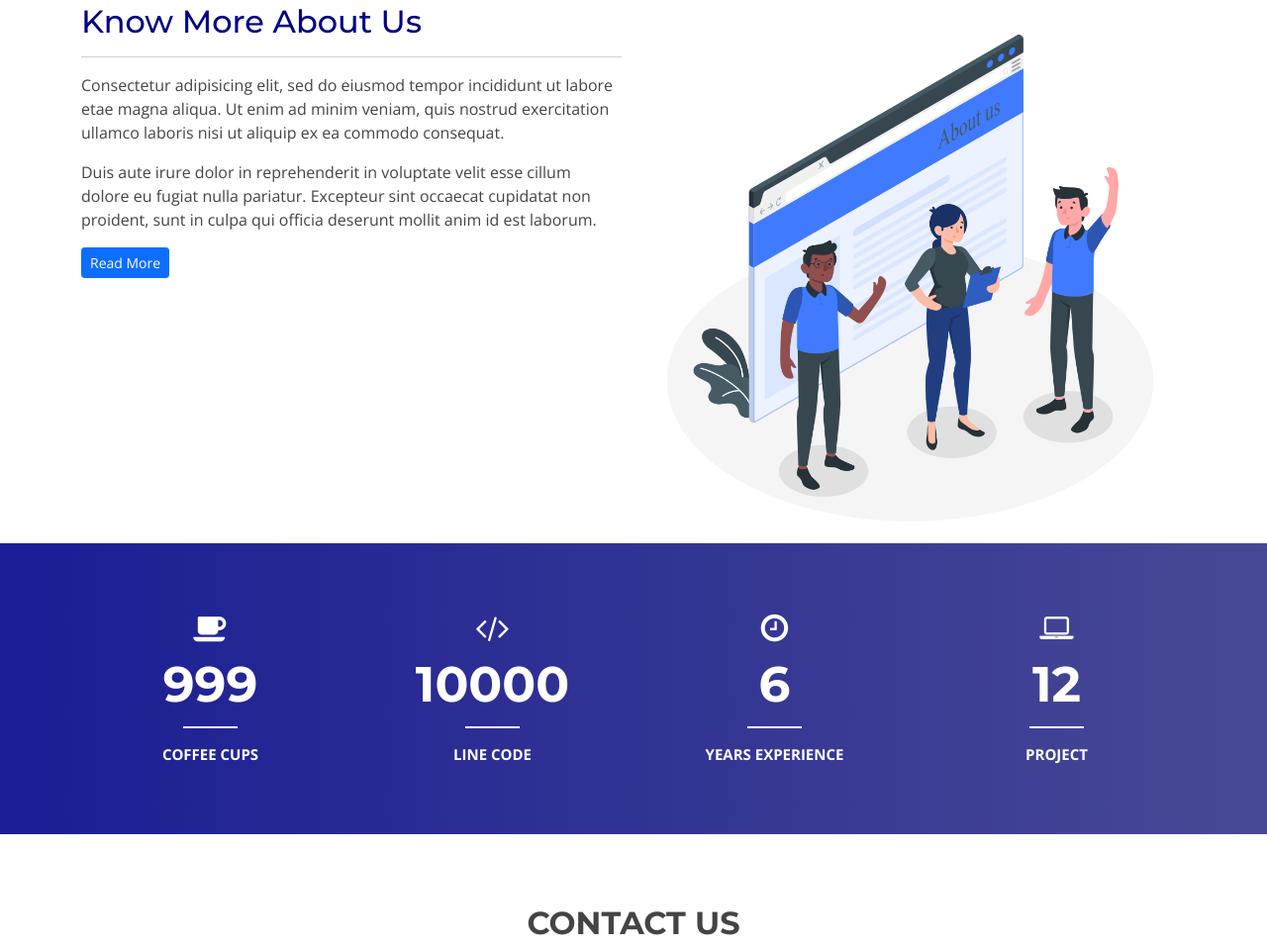
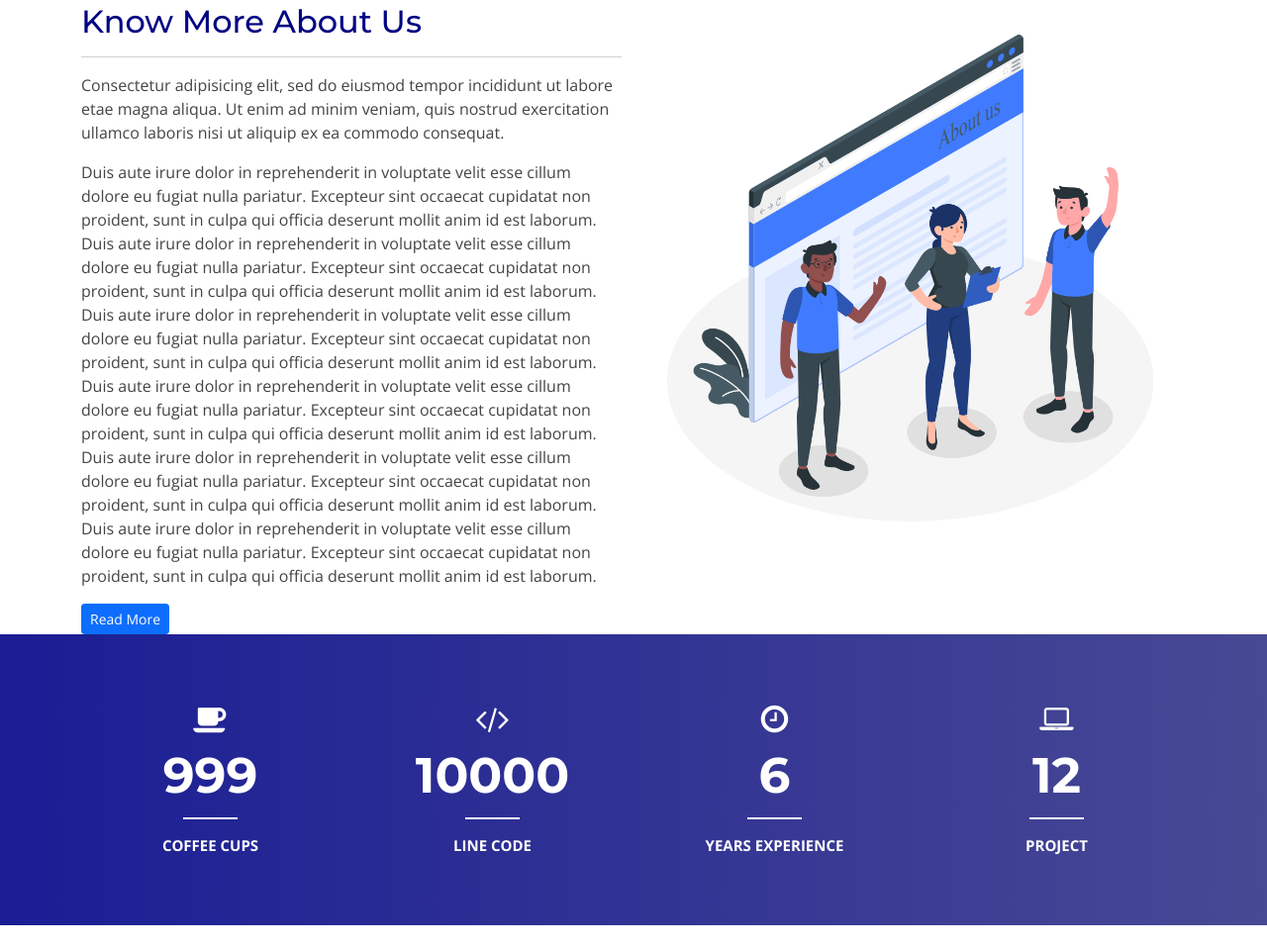
Before and after one commit to anish20/rupiyapaisa, a plain HTML site: page index.html in a window 1280 px wide. Shown: the part 1738-2695 px from the top of the page at 99% size. Drawn offline with nearby package versions, Linux system fonts and the light colour scheme; a script that the page names is missing.

Commit message:
updated new text

```diff
--- a/index.html
+++ b/index.html
@@ -207,7 +207,13 @@
           <h2 style="color:#010483 !important;">Know More About Us</h2>
           <hr>
           <p>Consectetur adipisicing elit, sed do eiusmod tempor incididunt ut labore etae magna aliqua. Ut enim ad minim veniam, quis nostrud exercitation ullamco laboris nisi ut aliquip ex ea commodo consequat.</p>
-          <p>Duis aute irure dolor in reprehenderit in voluptate velit esse cillum dolore eu fugiat nulla pariatur. Excepteur sint occaecat cupidatat non proident, sunt in culpa qui officia deserunt mollit anim id est laborum.</p>
+          <p>Duis aute irure dolor in reprehenderit in voluptate velit esse cillum dolore eu fugiat nulla pariatur. Excepteur sint occaecat cupidatat non proident, sunt in culpa qui officia deserunt mollit anim id est laborum.
+            Duis aute irure dolor in reprehenderit in voluptate velit esse cillum dolore eu fugiat nulla pariatur. Excepteur sint occaecat cupidatat non proident, sunt in culpa qui officia deserunt mollit anim id est laborum.
+            Duis aute irure dolor in reprehenderit in voluptate velit esse cillum dolore eu fugiat nulla pariatur. Excepteur sint occaecat cupidatat non proident, sunt in culpa qui officia deserunt mollit anim id est laborum.
+            Duis aute irure dolor in reprehenderit in voluptate velit esse cillum dolore eu fugiat nulla pariatur. Excepteur sint occaecat cupidatat non proident, sunt in culpa qui officia deserunt mollit anim id est laborum.
+            Duis aute irure dolor in reprehenderit in voluptate velit esse cillum dolore eu fugiat nulla pariatur. Excepteur sint occaecat cupidatat non proident, sunt in culpa qui officia deserunt mollit anim id est laborum.
+            Duis aute irure dolor in reprehenderit in voluptate velit esse cillum dolore eu fugiat nulla pariatur. Excepteur sint occaecat cupidatat non proident, sunt in culpa qui officia deserunt mollit anim id est laborum.
+          </p>
           <button type="button" class="btn btn-sm btn-primary pl-2 pr-2">Read More</button>
 
       </div>
```
